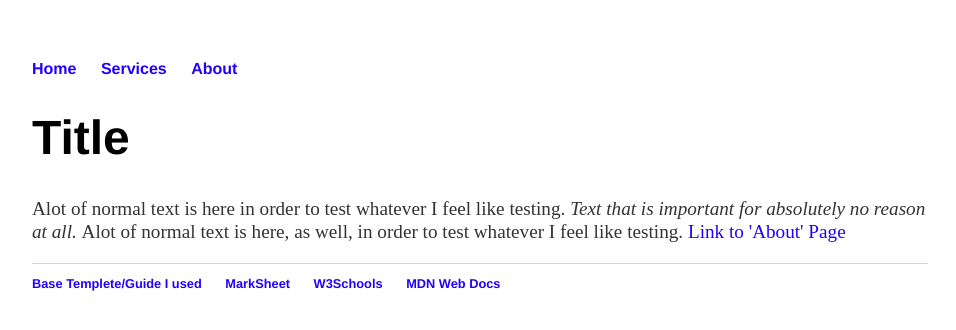
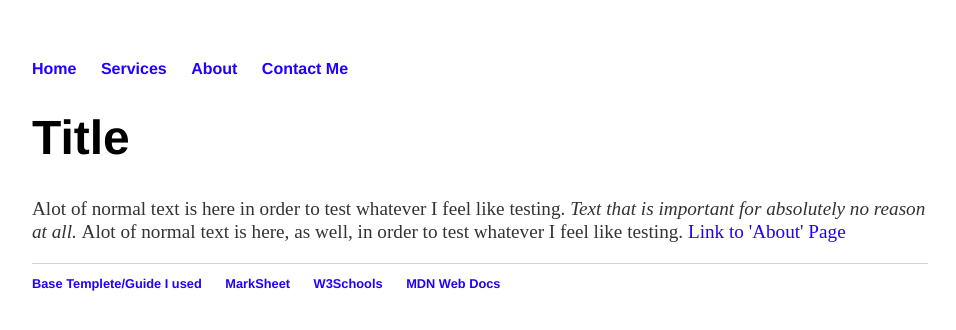
Before and after one commit to ShadowHazel/ShadowHazel.github.io, a Jekyll site: the page built from pages/test/index.html, in a window 1280 px wide. Shown: the top 330 px of the page, without its empty margins (160-1116 px from the left). Built offline with Jekyll 4.4.1, drawn with Linux system fonts in a browser that asks for light colours.

Commit message:
Update 1.html

```diff
--- a/_layouts/1.html
+++ b/_layouts/1.html
@@ -12,6 +12,7 @@
 			<li><a href="/">Home</a></li>
 			<li><a href="/pages/serv">Services</a></li>
 			<li><a href="/pages/about">About</a></li>
+			<li><a href="/pages/about">Contact Me</a></li>
 			<!--<li><a href="/pages/test">Test Page</a></li>-->
 		</ul>
 	</nav>
```
